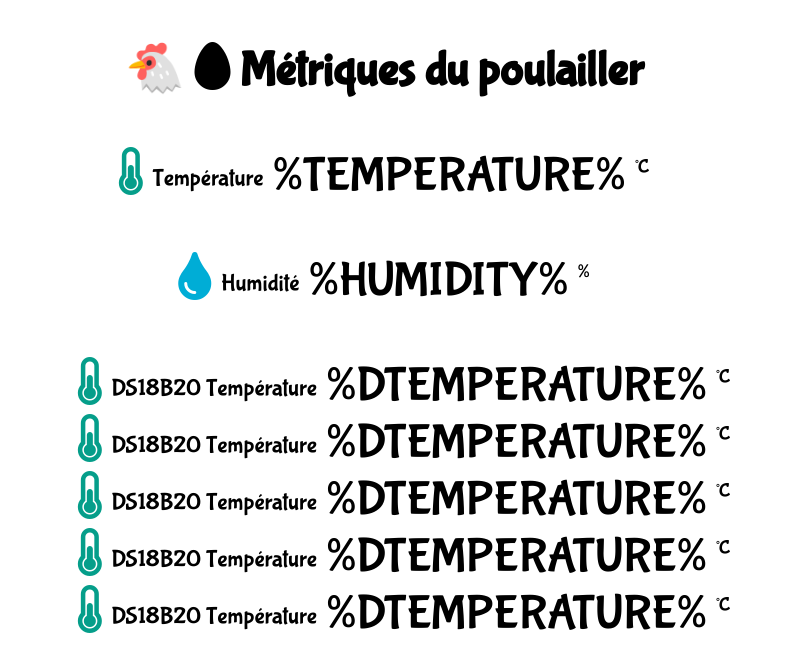
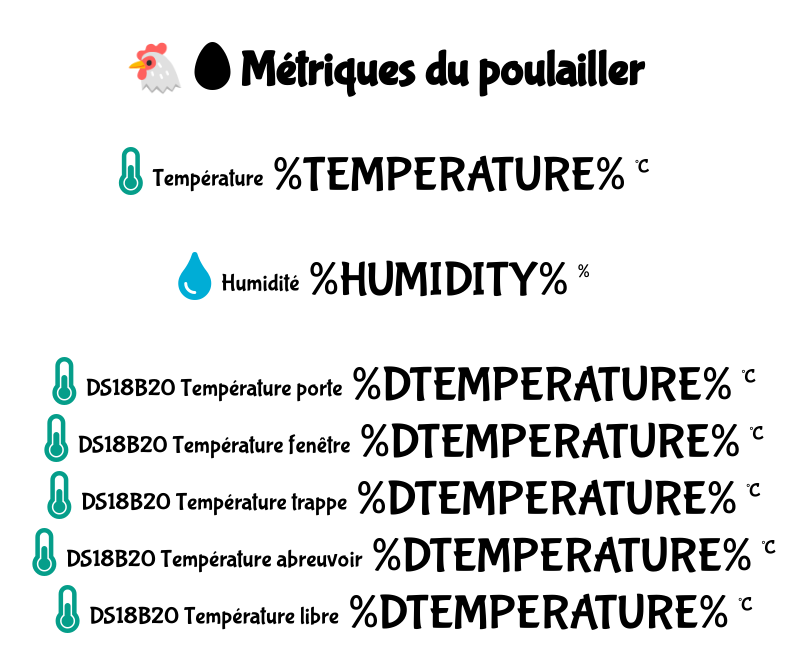
Before and after one commit to SamuelLarkin/poulailler.IoT.platformio, a plain HTML site: page data/index.html in a window 1280 px wide. Shown: the whole page, without its empty margins (256-1062 px from the left). Drawn offline with Linux system fonts and the light colour scheme; no server answers.

Commit message:
Added sensors' name to webUI.

```diff
--- a/data/index.html
+++ b/data/index.html
@@ -59,32 +59,32 @@
   <ul>
     <li>
       <i class="fas fa-thermometer-half" style="color:#059e8a;"></i>
-      <span class="dht-labels">DS18B20 Temp&eacute;rature</span>
-      <span class="DS18B20_temperature">%DTEMPERATURE%</span>
+      <span class="dht-labels">DS18B20 Temp&eacute;rature porte</span>
+      <span class="DS18B20_temperature" id="289E7F193A1901A1">%DTEMPERATURE%</span>
       <sup class="units">&deg;C</sup>
     </li>
     <li>
       <i class="fas fa-thermometer-half" style="color:#059e8a;"></i>
-      <span class="dht-labels">DS18B20 Temp&eacute;rature</span>
-      <span class="DS18B20_temperature">%DTEMPERATURE%</span>
+      <span class="dht-labels">DS18B20 Temp&eacute;rature fen&ecirc;tre</span>
+      <span class="DS18B20_temperature" id="28C1CE233A19017A">%DTEMPERATURE%</span>
       <sup class="units">&deg;C</sup>
     </li>
     <li>
       <i class="fas fa-thermometer-half" style="color:#059e8a;"></i>
-      <span class="dht-labels">DS18B20 Temp&eacute;rature</span>
-      <span class="DS18B20_temperature">%DTEMPERATURE%</span>
+      <span class="dht-labels">DS18B20 Temp&eacute;rature trappe</span>
+      <span class="DS18B20_temperature" id="2871D30D3A190188">%DTEMPERATURE%</span>
       <sup class="units">&deg;C</sup>
     </li>
     <li>
       <i class="fas fa-thermometer-half" style="color:#059e8a;"></i>
-      <span class="dht-labels">DS18B20 Temp&eacute;rature</span>
-      <span class="DS18B20_temperature">%DTEMPERATURE%</span>
+      <span class="dht-labels">DS18B20 Temp&eacute;rature abreuvoir</span>
+      <span class="DS18B20_temperature" id="28D79AF039190174">%DTEMPERATURE%</span>
       <sup class="units">&deg;C</sup>
     </li>
     <li>
       <i class="fas fa-thermometer-half" style="color:#059e8a;"></i>
-      <span class="dht-labels">DS18B20 Temp&eacute;rature</span>
-      <span class="DS18B20_temperature">%DTEMPERATURE%</span>
+      <span class="dht-labels">DS18B20 Temp&eacute;rature libre</span>
+      <span class="DS18B20_temperature" id="28D52C183A190178">%DTEMPERATURE%</span>
       <sup class="units">&deg;C</sup>
     </li>
   </ul>
@@ -126,7 +126,8 @@
         document.getElementById("DHT22_temperature").innerHTML = metriques.DHT22.temperature;
         Object.entries(metriques.DS18B20).forEach(function(entry, index) {
           const [mac, temperature] = entry;
-          let element = document.getElementsByClassName("DS18B20_temperature")[index];
+          //let element = document.getElementsByClassName("DS18B20_temperature")[index];
+          let element = document.getElementById(mac.toUpperCase());
           element.innerHTML = temperature;
           element.parentNode.title = mac;
         });
```
